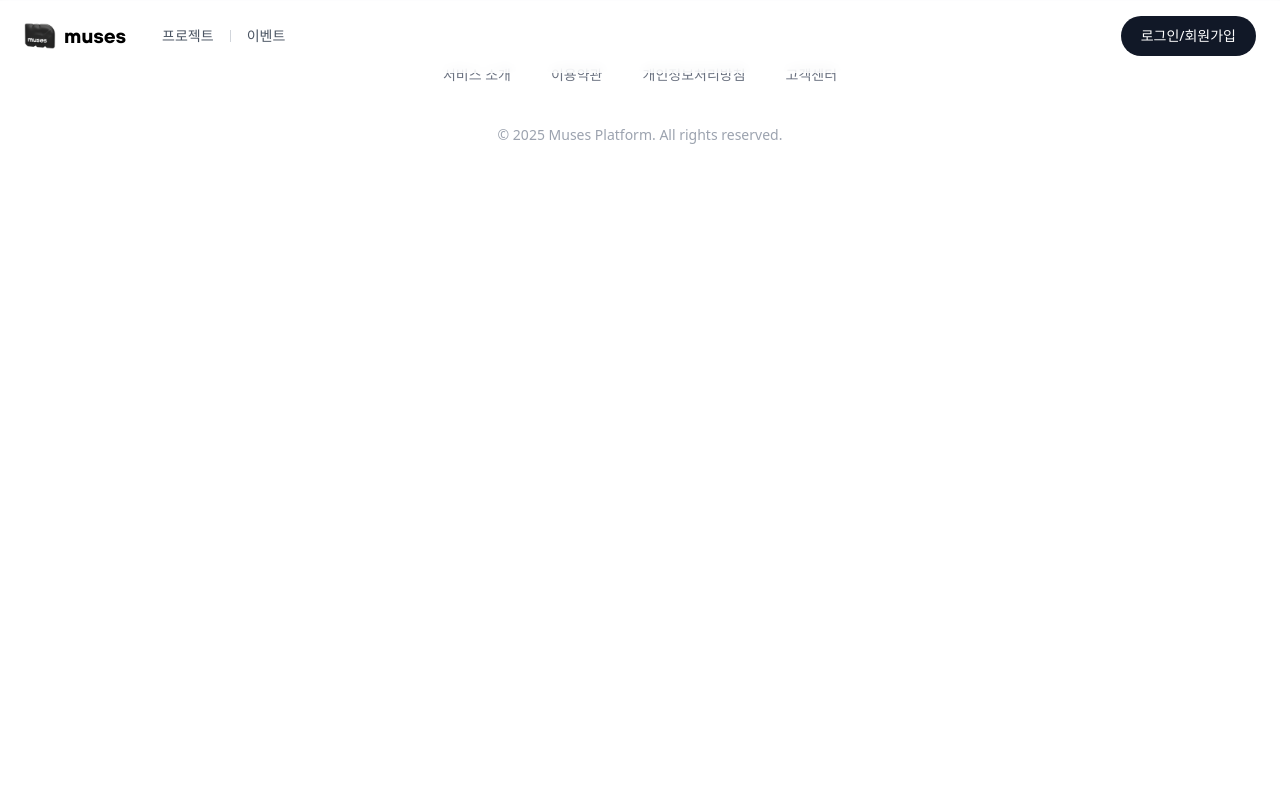
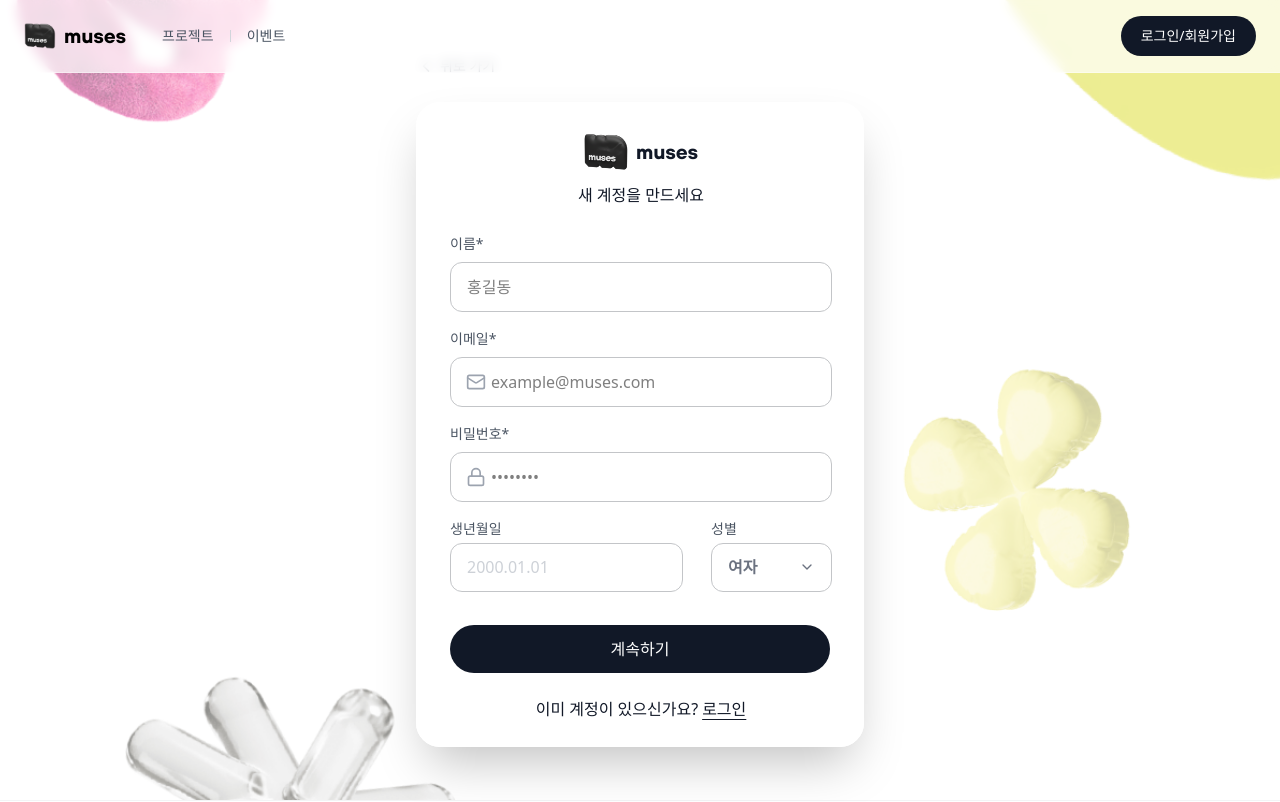
Before and after one commit to gkdmsgus/Muses-, a React (Vite) app: page /signup in a window 1280 px wide. Shown: the top 802 px of the page. Built offline with nearby package versions, Linux system fonts and the light colour scheme; a web font is replaced by a local one.

Commit message:
feat: 회원가입 페이지 UI 구현 및 컴포넌트 세분화

```diff
--- a/src/App.tsx
+++ b/src/App.tsx
@@ -3,6 +3,7 @@ import LandingPage from './pages/LandingPage';
 import ProjectListPage from './pages/ProjectListPage';
 
 import LoginPage from './pages/LoginPage';
+import SignUpPage from './pages/SignUpPage';
 
 import OnBoardingPage from './pages/OnBoardingPage';
 
@@ -18,7 +19,7 @@ function App() {
         <Route path="/" element={<LandingPage />} />
         <Route path="/projects" element={<ProjectListPage />} />
         <Route path="/login" element={<LoginPage />} />
-
+        <Route path="/signup" element={<SignUpPage />} />
         <Route path="/onboarding" element={<OnBoardingPage />} />
         <Route path="/events" element={<EventListPage />} />
       </Routes>
--- a/src/components/LoginPage/LoginFormCard.tsx
+++ b/src/components/LoginPage/LoginFormCard.tsx
@@ -12,9 +12,9 @@ const LoginFormCard: React.FC = () => {
       <div className="w-[448px] flex flex-col gap-[24px]">
         <BackButton onClick={() => window.history.back()} />
 
-        <div className="w-full h-[638px] bg-white border border-white rounded-[24px] shadow-[0px_25px_50px_-12px_rgba(0,0,0,0.25)] backdrop-blur-[20px] relative overflow-hidden">
+        <div className="w-full h-[638px] bg-white/80 border border-white rounded-[24px] shadow-[0px_25px_50px_-12px_rgba(0,0,0,0.25)] backdrop-blur-[20px] ">
           <div className="flex flex-col pt-[33px] px-[33px]">
-            <LoginHeader />
+            <LoginHeader subtitle="계정에 로그인하세요" />
 
             <div className="mt-[26px]">
               <LoginFormFields />
--- a/src/components/LoginPage/LoginHeader.tsx
+++ b/src/components/LoginPage/LoginHeader.tsx
@@ -1,31 +1,29 @@
 import React from 'react';
 
-const LoginHeader: React.FC = () => {
+interface LoginHeaderProps {
+  subtitle: string;
+}
+
+const LoginHeader: React.FC<LoginHeaderProps> = ({ subtitle }) => {
   return (
     <div className="w-[382px] h-[78px] flex flex-col items-center gap-[8px] mx-auto">
       <div className="w-[382px] h-[46px] flex items-center justify-center">
         <div className="w-[114px] h-[46px] flex items-center gap-[8px]">
-          <div className="w-[46px] h-[46px]  rounded-[12px] shadow-sm flex items-center justify-center overflow-hidden">
+          <div className="w-[46px] h-[46px] flex items-center justify-center overflow-hidden rounded-[12px]">
             <img
               src="/images/icons/logo.png"
-              alt="muses logo"
+              alt="logo"
               className="w-full h-full object-cover"
             />
           </div>
-
-          <div className="w-[60px] h-[28px] flex items-center">
-            <span className="font-logoFont font-bold text-[20px] leading-[28px] tracking-[-0.5px] text-mainBlack">
-              muses
-            </span>
-          </div>
+          <span className="font-logoFont font-bold text-[20px] text-mainBlack">
+            muses
+          </span>
         </div>
       </div>
-
-      <div className="w-[382px] h-[24px] flex items-center justify-center">
-        <p className="w-[129px] h-[24px] font-mainFont font-normal text-[16px] leading-[24px] text-mainBlack text-center flex items-center justify-center">
-          계정에 로그인하세요
-        </p>
-      </div>
+      <p className="text-[16px] font-mainFont text-mainBlack text-center">
+        {subtitle}
+      </p>
     </div>
   );
 };
--- /dev/null
+++ b/src/components/SignupPage/SignupFooter.tsx
@@ -0,0 +1,19 @@
+import React from 'react';
+
+const SignupFooter: React.FC = () => {
+  return (
+    <div className="w-[382px] h-[24px] flex items-center justify-center mx-auto mt-[24px]">
+      <div className="font-mainFont text-[16px] leading-[24px] text-center flex items-center gap-1">
+        <span className="text-mainBlack">이미 계정이 있으신가요?</span>
+        <a
+          href="/login"
+          className="text-mainBlack underline underline-offset-4 hover:text-solidPurple transition-colors"
+        >
+          로그인
+        </a>
+      </div>
+    </div>
+  );
+};
+
+export default SignupFooter;
--- /dev/null
+++ b/src/components/SignupPage/SignupFormFields.tsx
@@ -0,0 +1,110 @@
+import React, { useState } from 'react';
+import { Mail, Lock, ChevronDown } from 'lucide-react';
+
+const SignupFormFields: React.FC = () => {
+  const [isGenderOpen, setIsGenderOpen] = useState(false);
+
+  const [selectedGender, setSelectedGender] = useState('여자');
+
+  const genderOptions = ['여자', '남자'];
+
+  return (
+    <div className="w-[382px] flex flex-col gap-[16px]">
+      <div className="flex flex-col gap-[8px]">
+        <label className="text-[14px] font-mediumFont text-black80">
+          이름*
+        </label>
+        <input
+          type="text"
+          placeholder="홍길동"
+          className="w-full h-[50px] px-[16px] bg-white border border-[#C3C5C8] rounded-[12px] focus:outline-none focus:border-solidPurple transition-all font-mainFont"
+        />
+      </div>
+
+      <div className="flex flex-col gap-[8px]">
+        <label className="text-[14px] font-mediumFont text-black80">
+          이메일*
+        </label>
+        <div className="relative">
+          <Mail
+            className="absolute left-[16px] top-1/2 -translate-y-1/2 text-black40"
+            size={20}
+          />
+          <input
+            type="email"
+            placeholder="example@muses.com"
+            className="w-full h-[50px] pl-[40px] pr-[16px] bg-white border border-[#C3C5C8] rounded-[12px] focus:outline-none focus:border-solidPurple transition-all font-mainFont"
+          />
+        </div>
+      </div>
+
+      <div className="flex flex-col gap-[8px]">
+        <label className="text-[14px] font-mediumFont text-black80">
+          비밀번호*
+        </label>
+        <div className="relative">
+          <Lock
+            className="absolute left-[16px] top-1/2 -translate-y-1/2 text-black40"
+            size={20}
+          />
+          <input
+            type="password"
+            placeholder="••••••••"
+            className="w-full h-[50px] pl-[40px] pr-[16px] bg-white border border-[#C3C5C8] rounded-[12px] focus:outline-none focus:border-solidPurple transition-all font-mainFont"
+          />
+        </div>
+      </div>
+
+      <div className="flex gap-[28px] w-full">
+        <div className="flex flex-col gap-[4px] flex-1">
+          <label className="text-[14px] font-mediumFont text-black80">
+            생년월일
+          </label>
+          <input
+            type="text"
+            placeholder="2000.01.01"
+            className="w-full h-[49px] px-[16px] bg-white border border-[#C3C5C8] rounded-[12px] text-black40 focus:outline-none font-mainFont"
+          />
+        </div>
+
+        <div className="flex flex-col gap-[4px] relative">
+          <label className="text-[14px] font-mediumFont text-black80">
+            성별
+          </label>
+
+          <div
+            onClick={() => setIsGenderOpen(!isGenderOpen)}
+            className="w-[121px] h-[49px] px-[16px] bg-white border border-[#C3C5C8] rounded-[12px] flex items-center justify-between cursor-pointer hover:border-solidPurple transition-all"
+          >
+            <span className="font-bold font-mainFont text-[16px] text-black60">
+              {selectedGender}
+            </span>
+            <ChevronDown
+              size={16}
+              className={`text-[#6B7280] transition-transform ${isGenderOpen ? 'rotate-180' : ''}`}
+            />
+          </div>
+
+          {isGenderOpen && (
+            <div className="absolute top-[78px] left-0 w-[121px] bg-white border border-[#C3C5C8] rounded-[12px] shadow-lg z-[100] overflow-hidden">
+              {genderOptions.map((option) => (
+                <div
+                  key={option}
+                  onClick={() => {
+                    setSelectedGender(option);
+                    setIsGenderOpen(false);
+                  }}
+                  className="w-full h-[40px] px-[16px] flex items-center text-[14px] font-mainFont text-black60 hover:bg-white80 hover:text-mainBlack cursor-pointer transition-colors"
+                >
+                  {option}
+                </div>
+              ))}
+            </div>
+          )}
+        </div>
+      </div>
+    </div>
+  );
+};
+
+export default SignupFormFields;
--- /dev/null
+++ b/src/pages/SignupPage.tsx
@@ -0,0 +1,38 @@
+import React from 'react';
+import BackButton from '../components/LoginPage/BackButton';
+import LoginHeader from '../components/LoginPage/LoginHeader';
+import SignupFormFields from '../components/SignupPage/SignupFormFields';
+import AuthButton from '../components/LoginPage/AuthButton';
+import SignupFooter from '../components/SignupPage/SignupFooter';
+
+const SignupPage: React.FC = () => {
+  return (
+    <div
+      className="min-h-screen w-full flex items-center justify-center bg-white bg-cover bg-center bg-no-repeat"
+      style={{ backgroundImage: 'url("/images/backgrounds/login_bg.png")' }}
+    >
+      <div className="w-[448px] flex flex-col gap-[24px]">
+        <BackButton onClick={() => window.history.back()} />
+
+        <div className="w-full h-[645px] bg-white/80 border border-white rounded-[24px] shadow-[0px_25px_50px_-12px_rgba(0,0,0,0.25)] backdrop-blur-[20px] px-[33px] py-[26px]">
+          <LoginHeader subtitle="새 계정을 만드세요" />
+
+          <div className="mt-[26px] flex flex-col gap-[21px]">
+            <SignupFormFields />
+
+            <AuthButton
+              text="계속하기"
+              variant="primary"
+              className="mt-[12px]"
+              onClick={() => console.log('Signup clicked')}
+            />
+          </div>
+
+          <SignupFooter />
+        </div>
+      </div>
+    </div>
+  );
+};
+
+export default SignupPage;
```
